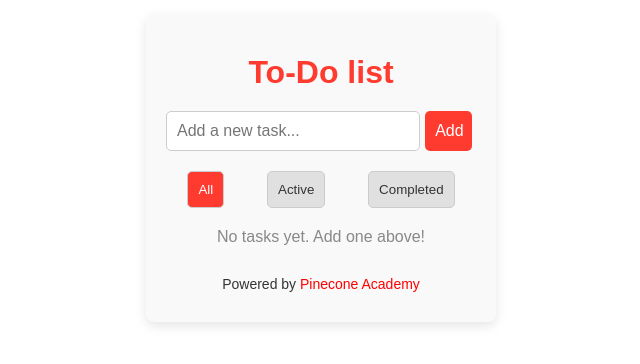
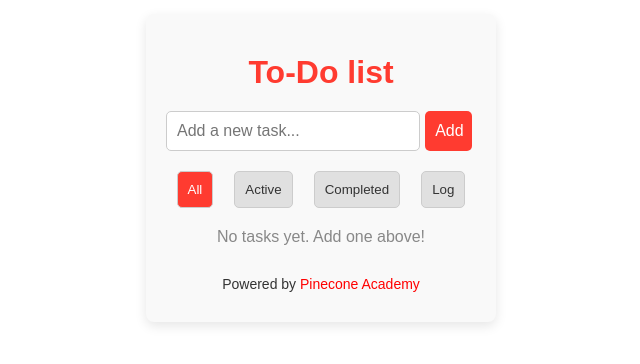
Before and after one commit to Ren666nvs/Todo-React, a React (Create React App) app in the folder todo/: page / in a window 1280 px wide. Shown: the part 232-596 px from the top of the page, without its empty margins (319-959 px from the left). Built offline with nearby package versions, Linux system fonts and the light colour scheme.

Commit message:
log button

```diff
--- a/todo/src/App.js
+++ b/todo/src/App.js
@@ -71,6 +71,12 @@ const App = () => {
           >
             Completed
           </button>
+          <button
+            className={`filter-button ${filter === "log" ? "active" : ""}`}
+            onClick={() => setFilter("log")}
+          >
+            Log
+          </button>
         </div>
         {filteredTodos.length === 0 && (
           <p className="empty-message">No tasks yet. Add one above!</p>
```
